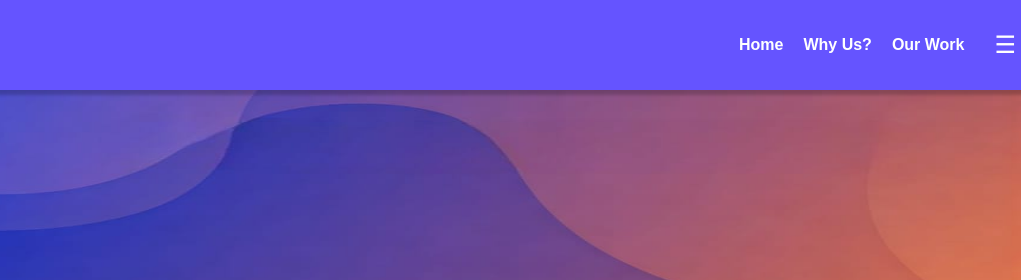
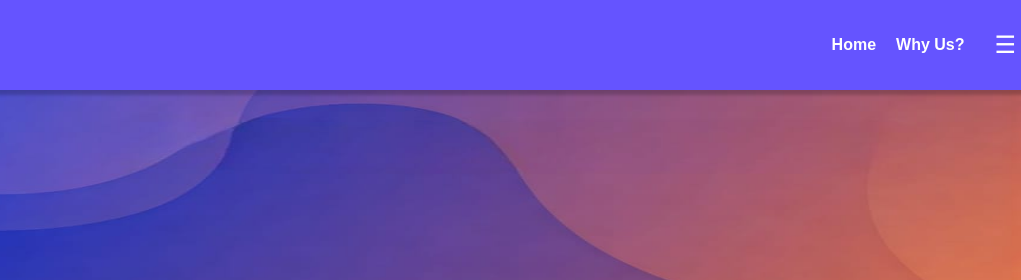
Before and after one commit to SevaKosh00/SevaKosh, a plain HTML site: page index.html in a window 1280 px wide. Shown: the top 280 px of the page, 259-1280 px from the left. Drawn offline with Linux system fonts and the light colour scheme.

Commit message:
Update index.html

```diff
--- a/index.html
+++ b/index.html
@@ -19,7 +19,7 @@
       <ul class="nav-links">
         <li><a href="index.html">Home</a></li>
         <li><a href="pages-html/why-sevakosh.html">Why Us?</a></li>
-        <li><a href="pages-html/OurWork.html">Our Work</a></li>
+<!--         <li><a href="pages-html/OurWork.html">Our Work</a></li> -->
         <li><button id="menu-button">&#9776;</button></li>
       </ul>
     </nav>
```
